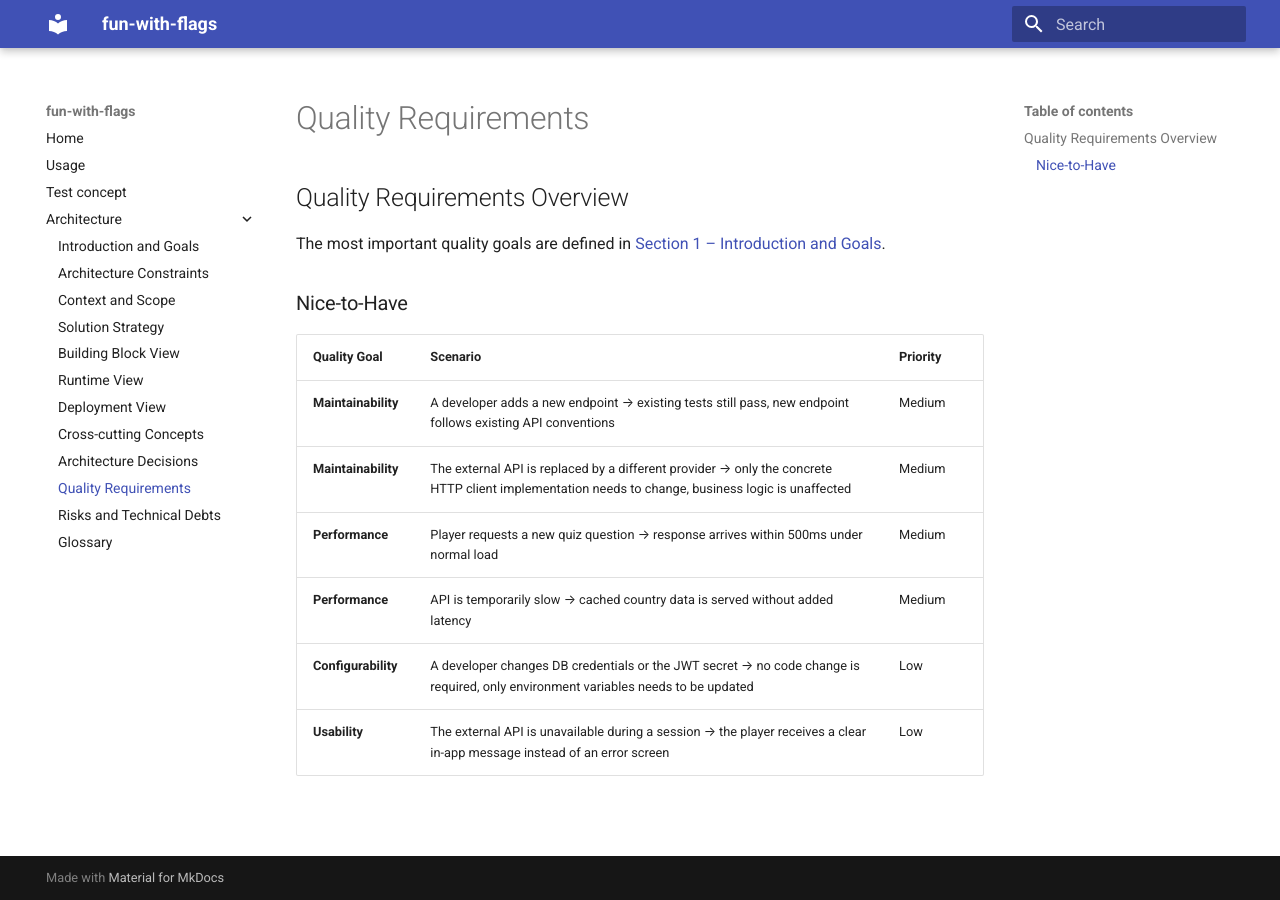
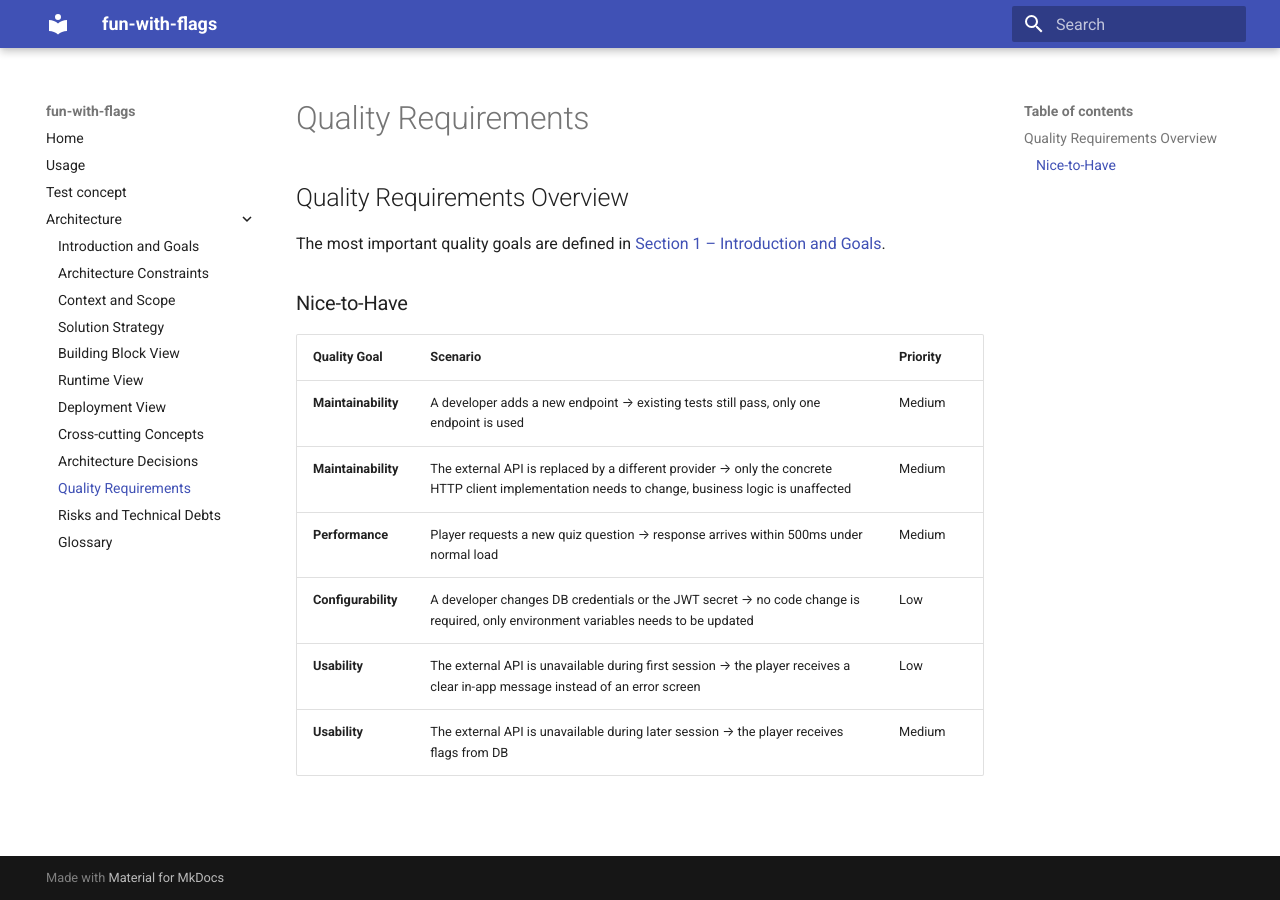
Before and after one commit to r0135tE1/sqs, an MkDocs documentation site: the page built from docs/architecture/10_quality_requirements.md, in a window 1280 px wide. Built offline with MkDocs 1.6.1 and Material for MkDocs 9.7.7, drawn with Linux system fonts in a browser that asks for light colours.

Commit message:
update docs

```diff
--- a/docs/architecture/10_quality_requirements.md
+++ b/docs/architecture/10_quality_requirements.md
@@ -6,11 +6,11 @@ The most important quality goals are defined in [Section 1 – Introduction and
 
 ### Nice-to-Have
 
-| Quality Goal | Scenario | Priority |
-| ------------- | ---------- | ---------- |
-| **Maintainability** | A developer adds a new endpoint → existing tests still pass, new endpoint follows existing API conventions | Medium |
-| **Maintainability** | The external API is replaced by a different provider → only the concrete HTTP client implementation needs to change, business logic is unaffected | Medium |
-| **Performance** | Player requests a new quiz question → response arrives within 500ms under normal load | Medium |
-| **Performance** | API is temporarily slow → cached country data is served without added latency | Medium |
-| **Configurability** | A developer changes DB credentials or the JWT secret → no code change is required, only environment variables needs to be updated | Low |
-| **Usability** | The external API is unavailable during a session → the player receives a clear in-app message instead of an error screen | Low |
+| Quality Goal | Scenario                                                                                                                                          | Priority |
+| ------------- |---------------------------------------------------------------------------------------------------------------------------------------------------|----------|
+| **Maintainability** | A developer adds a new endpoint → existing tests still pass, only one endpoint is used                                                            | Medium   |
+| **Maintainability** | The external API is replaced by a different provider → only the concrete HTTP client implementation needs to change, business logic is unaffected | Medium   |
+| **Performance** | Player requests a new quiz question → response arrives within 500ms under normal load                                                             | Medium   |
+| **Configurability** | A developer changes DB credentials or the JWT secret → no code change is required, only environment variables needs to be updated                 | Low      |
+| **Usability** | The external API is unavailable during first session → the player receives a clear in-app message instead of an error screen                      | Low      |
+| **Usability** | The external API is unavailable during later session → the player receives flags from DB                                                          | Medium   |
```
Also changed, not shown: docs/architecture/04_solution_strategy.md (+6 -6 lines), docs/architecture/11_risks_and_technical_debts.md (+5 -5 lines), docs/test-concept.md (+8 -4 lines), docs/architecture/img/Components_Backend.svg, 1 other file.
